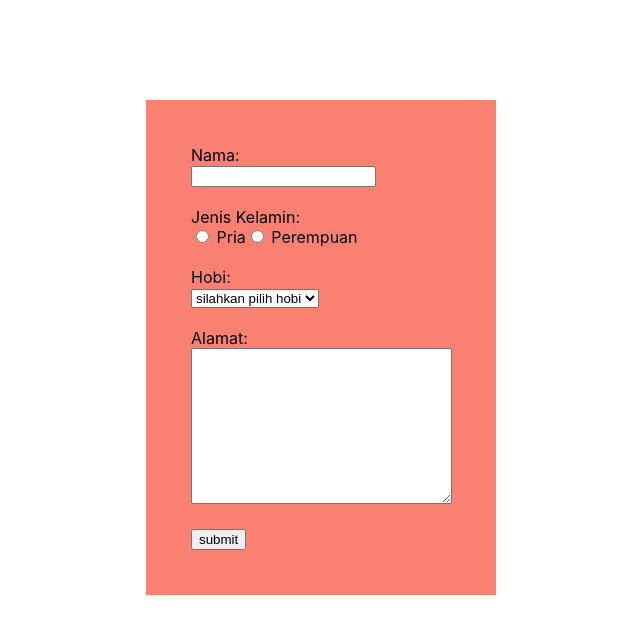
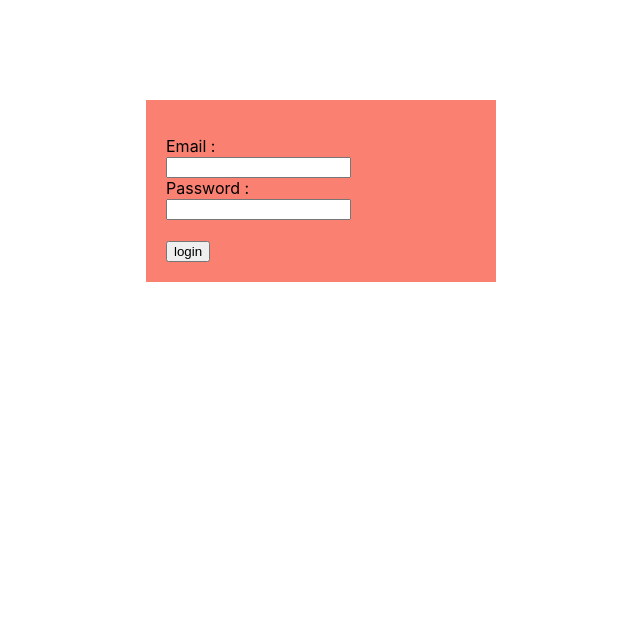
Before and after one commit to ram1455/edu-react.js, a React (Create React App) app: page / in a window 1280 px wide. Shown: the top 634 px of the page, without its empty margins (319-959 px from the left). Built offline with nearby package versions, Linux system fonts and the light colour scheme; the HTML template or start-up script is replaced by a standard one.

Commit message:
"add jawaban dan perbaikan tugas FormValidation"

```diff
--- a/package.json
+++ b/package.json
@@ -10,6 +10,7 @@
     "react-dom": "^18.2.0",
     "react-scripts": "5.0.1",
     "styled-components": "^5.3.5",
+    "validatorjs": "^3.22.1",
     "web-vitals": "^2.1.4"
   },
   "scripts": {
--- a/src/App.js
+++ b/src/App.js
@@ -1,9 +1,9 @@
-import TheForm from "./tugas/FormValidation";
+import Form from "./tugas/cobaLagi/Form";
 
 function App() {
   return (
     <div className="App">
-          <TheForm/>
+    <Form/>
       </div>
   );
 }
--- a/src/tugas/FormValidation/Foam.jsx
+++ b/src/tugas/FormValidation/Foam.jsx
@@ -19,7 +19,7 @@ const RadioFoam =({label, type, nama1, nama2,value, onChange,checked})=>{
                 {label}:
                 <br/>
                 <input type={type} name={value} value={nama1} onChange={e=> onChange(e.target.value)} checked={checked} /> {nama1}
-                <input type={type} name={value} value={nama2} onChange={e=> onChange(e.target.value)} defaultChecked={checked} checked={checked}/> {nama2}
+                <input type={type} name={value} value={nama2} onChange={e=> onChange(e.target.value)} defaultChecked={checked}/> {nama2}
             </label>
             <br/>
             <br/>
--- a/src/tugas/FormValidation/index.jsx
+++ b/src/tugas/FormValidation/index.jsx
@@ -10,16 +10,46 @@ const Styled = styled.div
     padding:45px;
     box-sizing:border-box;
 `
+const ShowError = (errors)=> {
+    return(
+        <ul style={{color:'red', marginLeft:'-20px'}}>
+            {
+                errors.map((error)=> <li>{error}</li>)
+            }
+        </ul>
+        )
+}
+
 export default class TheForm extends React.Component{
     state ={
         nama:'',
         hobi:'',
         alamat:'',
-        gender:''
+        gender:'',
+        errors:[]
     }
 
-    handleSubmit=event=>{
+
+
+    handleSubmit= event=>{
         event.preventDefault();
+        const [nama, gender, hobi, alamat]= this.state
+        let message=[];
+        if (nama.length === 0) {
+            message= [...message, "nama tidak boleh kosong"]
+        } if (gender.length === 0){
+            message= [...message, "jenis kelamin tidak boleh kosong"]
+        } if (hobi.length === 0){
+            message= [...message, "jenis kelamin tidak boleh kosong"]
+        } if (alamat.length === 0){
+            message= [...message, "jenis kelamin tidak boleh kosong"]
+        }
+        if (message.length > 0) {
+            this.setState({
+                errors : message
+            })}
+
+
         alert(`
         nama: ${this.state.nama}
         hobi: ${this.state.hobi}
@@ -40,6 +70,9 @@ export default class TheForm extends React.Component{
 
         return(
             <Styled>
+            {
+                    this.state.errors && <ShowError errors={this.state.errors}/>
+            }
             <form onSubmit={this.handleSubmit}>
 
             <InputFoam label="Nama"
--- /dev/null
+++ b/src/tugas/cobaLagi/Form.jsx
@@ -0,0 +1,96 @@
+import React from "react";
+import styled from "styled-components";
+
+const Container = styled.div
+`
+background-color:salmon;
+width:350px;
+margin:100px auto;
+padding:20px;
+box-sizing:border-box;
+`
+const ShowError= ({errors})=>{
+    return(
+        <ul style={{color:'red', marginLeft:'-20px'}}>
+            {
+                errors.map((error, i) => <li key={i}>{error}</li>)
+            }
+        </ul>
+    )
+}
+
+export default class Form extends React.Component{
+    state ={
+        email:'',
+        password:'',
+        errors:[]
+    }
+    handleSubmit= event =>{
+        event.preventDefault();
+        const {email, password}= this.state
+        let message = [];
+        if ( email.length === 0) {
+        message = [...message, 'email tidak boleh kosong'];
+        }
+        if ( password.length  === 0){
+            message= [...message,"password tidak boleh kosong"]
+        }
+
+        const re =/[a-zA-Z0-9]+[\.]?([a-zA-Z0-9]+)?[\@][a-z]{3,9}[\.][a-z]{2,5}/g;
+        if (!re.test(String(email).toLowerCase()) && email.length >=1 ){
+            message = [...message, 'Email tidak valid'];
+
+        } if( password.length < 8){
+            message = [...message, 'Password terlalu singkat'];
+        }
+
+        if (message.length > 0) {
+            this.setState({
+                errors : message
+            })
+        }
+        else {
+            alert(`
+            email: ${this.state.email},
+            password: ${this.state.password}
+            `)
+
+            this.setState({
+                email:'',
+                password:'',
+                errors:[]
+            })
+        }
+
+    }
+
+    render(){
+
+        return(
+            <Container>
+            {
+                    this.state.errors && <ShowError errors={this.state.errors}/>
+            }
+                <form onSubmit={this.handleSubmit}>
+                    <label> Email :
+                        <br/>
+                        <input type="email" name={this.state.email} onChange={(e)=> this.setState({email: e.target.value})}
+                           value={this.state.email}
+                        />
+                    </label>
+                    <br/>
+                    <label> Password :
+                        <br/>
+                        <input type="password" name={this.state.password} onChange={(e)=> this.setState({password: e.target.value})}
+                            value={this.state.password}
+                        />
+                    </label>
+                    <br/>
+                    <br/>
+                    <button type="submit">login</button>
+
+                </form>
+            </Container>
+        )
+    }
+}
```
Also changed, not shown: 1 other file (tests, documents, lock files or other folders).
